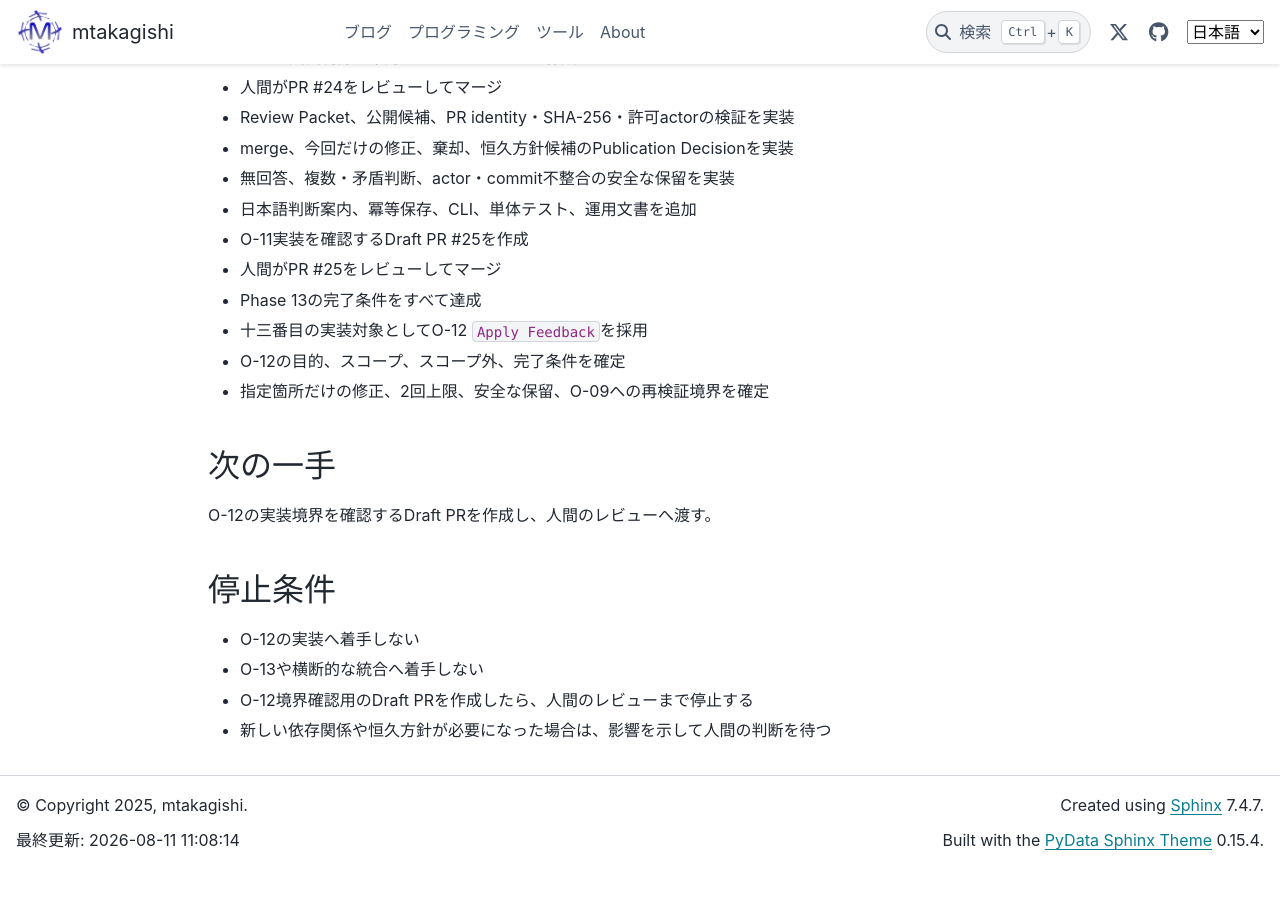
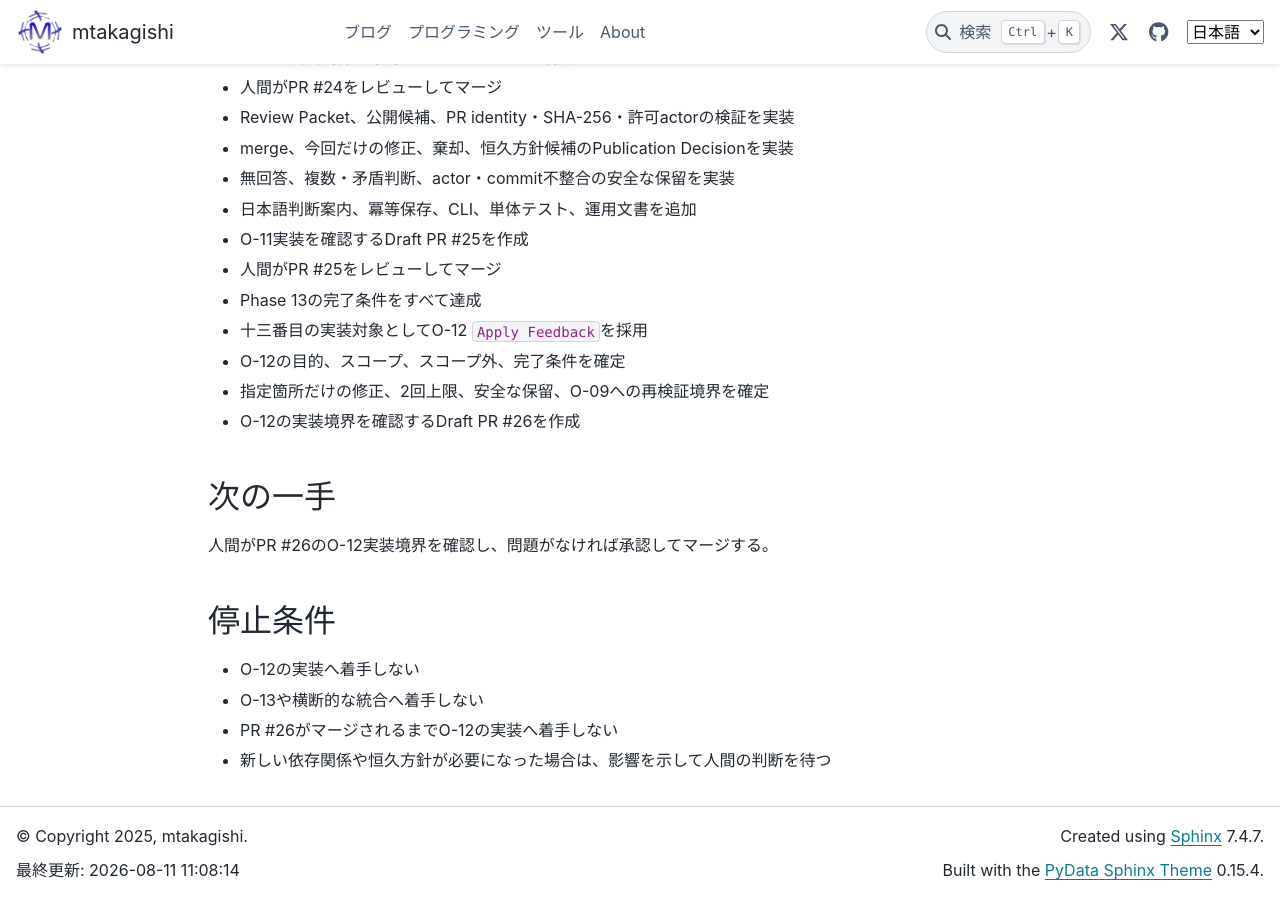
Before and after one commit to mtakagishi/note, a Sphinx documentation site: the page built from docs/agents/knowledge-harness/STATUS.md, in a window 1280 px wide and 900 px high, scrolled down 4243 px. Built offline with Sphinx 7.4.7 and the PyData theme 0.15.4, drawn with Linux system fonts in a browser that asks for light colours; before the commit the page ends 5112 px from its top, so only the background shows below that; some of the changed text lies outside the part shown.

Commit message:
Draft PRの状態を記録

```diff
--- a/docs/agents/knowledge-harness/STATUS.md
+++ b/docs/agents/knowledge-harness/STATUS.md
@@ -5,10 +5,10 @@
 ## 現在地
 
 - フェーズ: Phase 14 / Operation設計
-- 状態: O-12 `Apply Feedback`の実装境界を定義中
+- 状態: O-12 `Apply Feedback`の実装境界をDraft PR #26でレビュー待ち
 - 継続状態の正本: [GitHub Issue #2](https://github.com/mtakagishi/note/issues/2)
 - 完了PR: [GitHub PR #3](https://github.com/mtakagishi/note/pull/3)〜[GitHub PR #25](https://github.com/mtakagishi/note/pull/25)
-- レビュー対象: なし（O-12境界確認用のDraft PRを作成予定）
+- レビュー対象: [GitHub PR #26](https://github.com/mtakagishi/note/pull/26)
 - ブロッカー: なし
 
 ## 完了
@@ -146,14 +146,15 @@
 - 十三番目の実装対象としてO-12 `Apply Feedback`を採用
 - O-12の目的、スコープ、スコープ外、完了条件を確定
 - 指定箇所だけの修正、2回上限、安全な保留、O-09への再検証境界を確定
+- O-12の実装境界を確認するDraft PR #26を作成
 
 ## 次の一手
 
-O-12の実装境界を確認するDraft PRを作成し、人間のレビューへ渡す。
+人間がPR #26のO-12実装境界を確認し、問題がなければ承認してマージする。
 
 ## 停止条件
 
 - O-12の実装へ着手しない
 - O-13や横断的な統合へ着手しない
-- O-12境界確認用のDraft PRを作成したら、人間のレビューまで停止する
+- PR #26がマージされるまでO-12の実装へ着手しない
 - 新しい依存関係や恒久方針が必要になった場合は、影響を示して人間の判断を待つ
```
